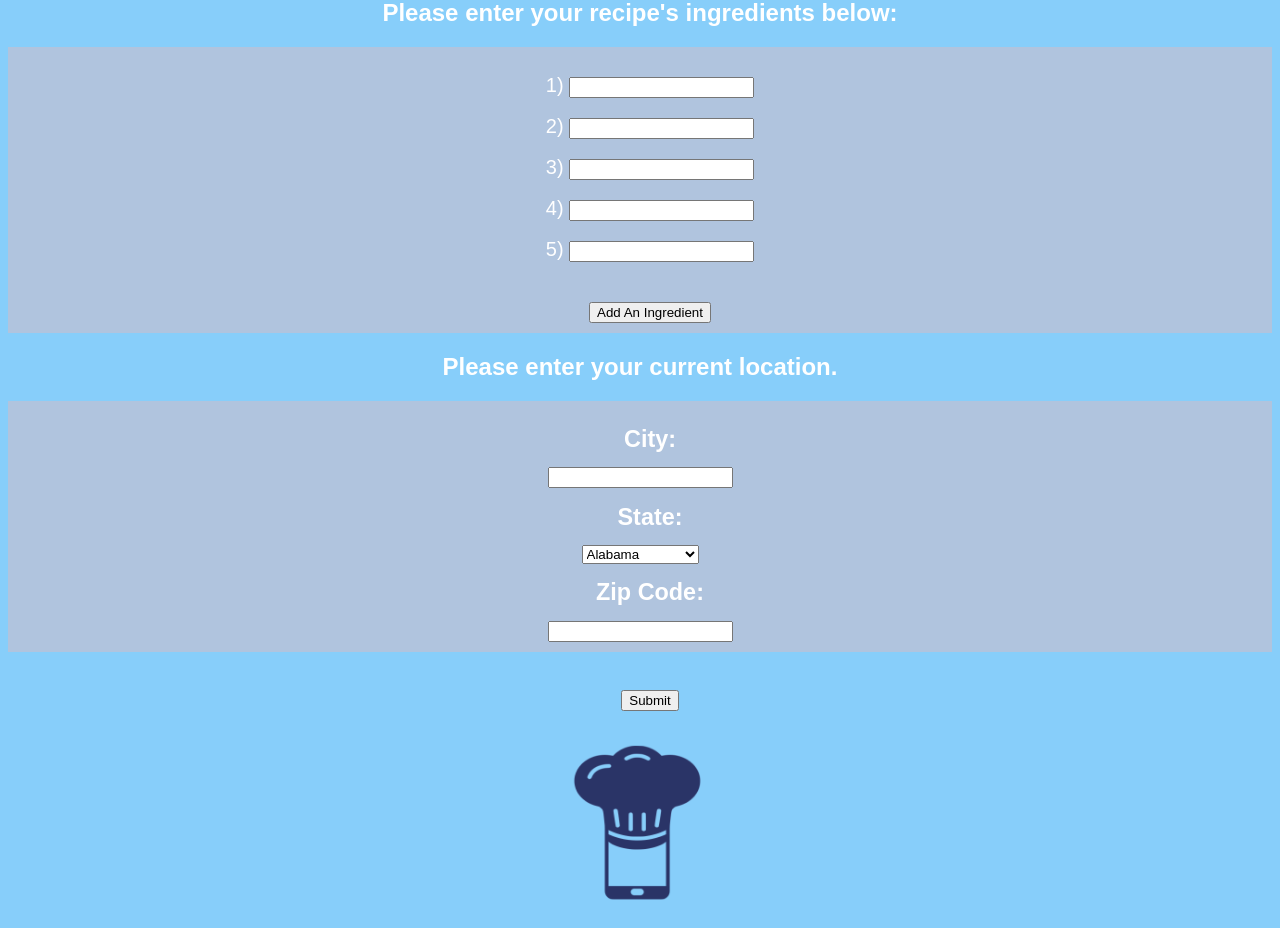
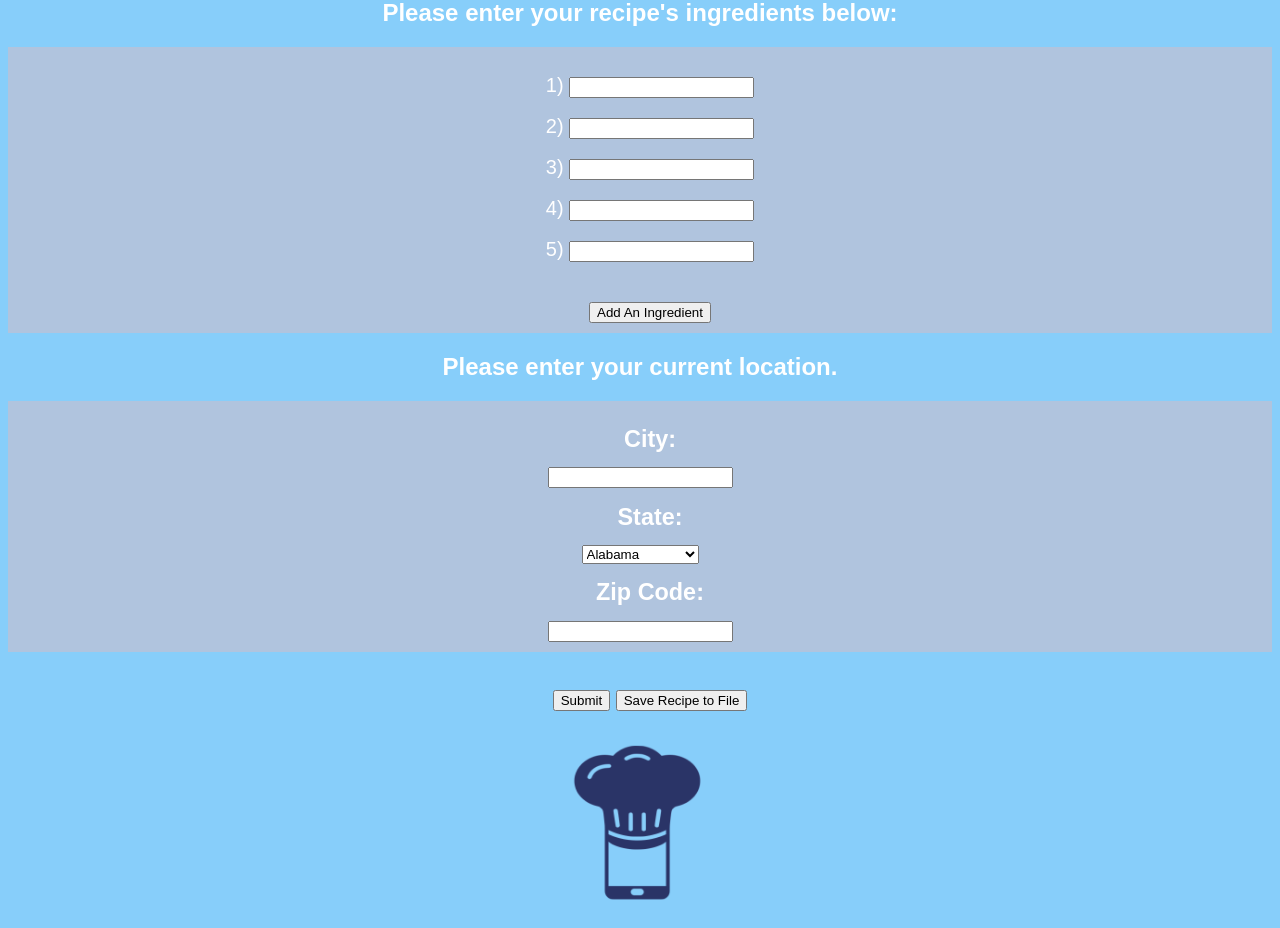
Before and after one commit to Clemson-Software-Engineering/Recipe-Builder, a Django app: page /recipeBuilder/form in a window 1280 px wide. Shown: the part 139-1067 px from the top of the page. Run offline with Django 3.2, Linux system fonts and the light colour scheme.

Commit message:
Added feature to save form data to a .txt file

```diff
--- a/recipeBuilder/recipeBuilderApp/templates/Recipe-Builder_Form.htm
+++ b/recipeBuilder/recipeBuilderApp/templates/Recipe-Builder_Form.htm
@@ -205,7 +205,8 @@
    </div>
 
 
-   <br><p><input type="submit" value="Submit"></p>
+   <br><p><input type="submit" value="Submit">
+      <input type="button" value="Save Recipe to File" onclick="saveRecipe();"></p>
 
 </form>
 
@@ -213,7 +214,45 @@
 <img src="{%static 'css/Recipe-Builder.png'%}" class="center">
 
 
+<!-- Sources: https://www.encodedna.com/javascript/how-to-save-form-data-in-a-text-file-using-javascript.htm
+      https://codekila.com/javascript-get-multiple-elements/ -->
+<script>
+   let saveRecipe = () =>
+   {
+      // Save form data
+      const recipe = document.getElementsByName("ingredient[]");
 
+      // Convert it to text
+      var data = "Ingredients:\n";
+      for (var i = 0; i < recipe.length; i++)
+      {
+         if (recipe[i].value != "")
+         {
+            data += recipe[i].value + "\n";
+         }
+      }
+
+      // Convert text to BLOB
+      const textToBLOB = new Blob([data], { type: 'text/plain' });
+      const sFileName = 'YourRecipe.txt';	   // The file to save the data.
+
+      let newLink = document.createElement("a");
+      newLink.download = sFileName;
+
+      if (window.webkitURL != null)
+      {
+         newLink.href = window.webkitURL.createObjectURL(textToBLOB);
+      }
+      else
+      {
+         newLink.href = window.URL.createObjectURL(textToBLOB);
+         newLink.style.display = "none";
+         document.body.appendChild(newLink);
+      }
+
+      newLink.click();
+   }
+</script>
 
 
 
```
